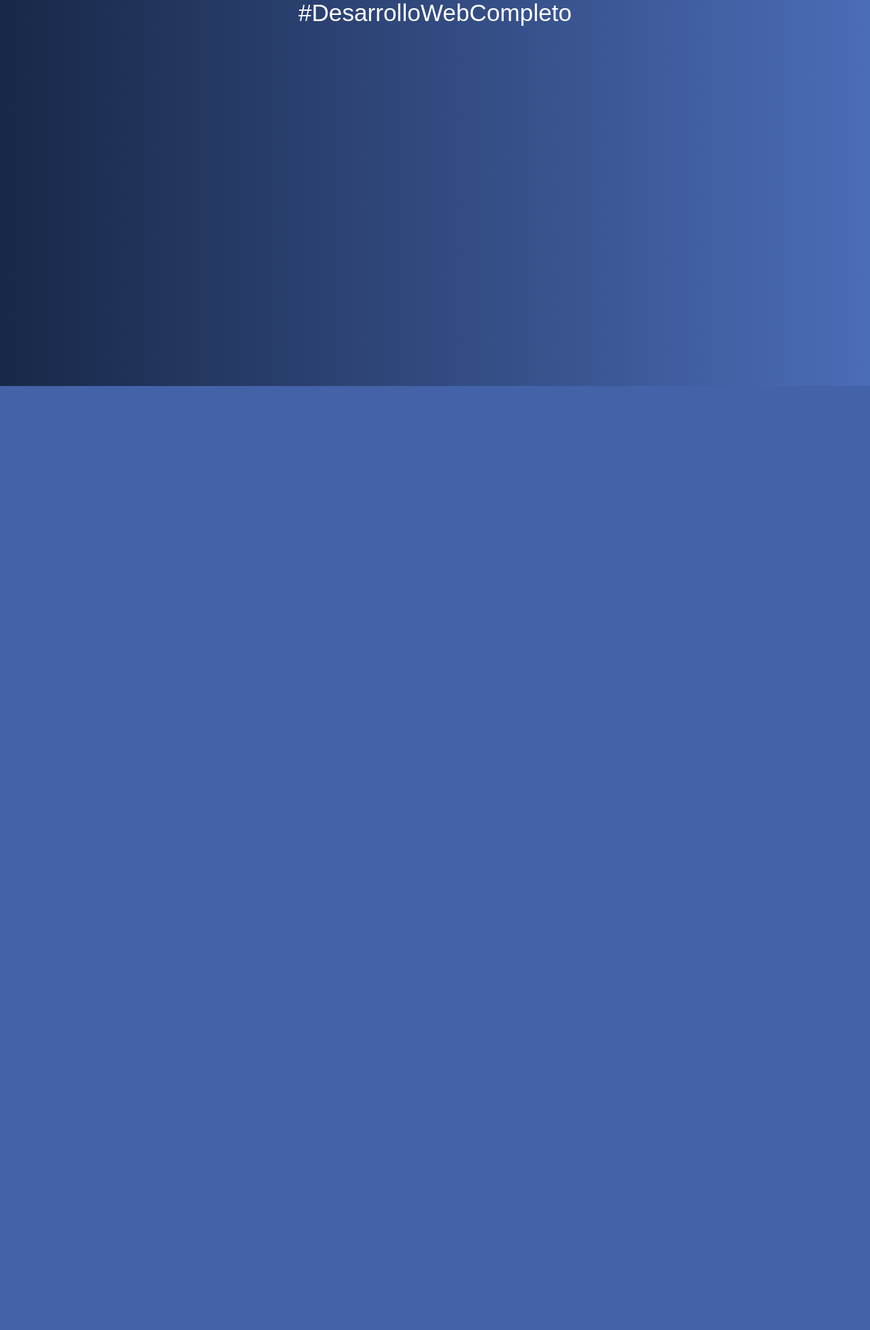
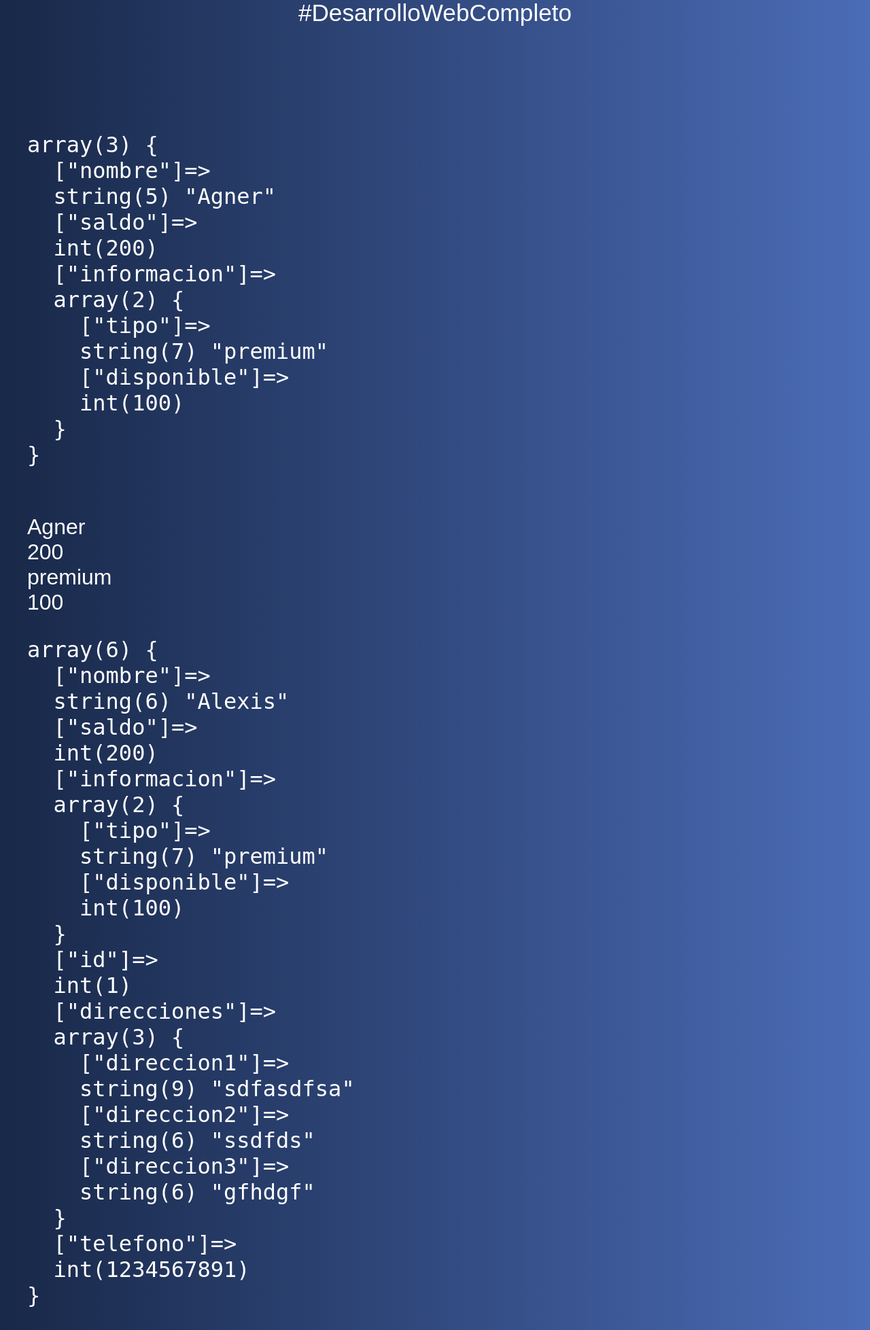
Before and after one commit to AlaskaBlackSB/introduccion-PHP, a PHP site: page /09-arrays-assoc.php in a window 1280 px wide. Shown: the part 232-2189 px from the top of the page at 68% size. Before the commit the page ends 800 px from the top, so only its background shows below. Run offline with PHP 8.4, Linux system fonts and the light colour scheme.

Commit message:
Terminé el contenido del archivo 09-arrays-assoc.php

```diff
--- a/09-arrays-assoc.php
+++ b/09-arrays-assoc.php
@@ -1,6 +1,60 @@
 <?php include 'includes/header.php';
 
+/* Arreglos asociativos.
+son equivales a los objetos en JavaScript, accedes a los elementos por medio de una propiedad
+*/
 
+$cliente = [
+    'nombre' => 'Agner',
+    'saldo' => 200,
+    'informacion' => [
+        'tipo' => 'premium',
+        'disponible' => 100,
+    ]
+];
 
+//La etiqueta pre le da formato de impresion al arreglo
+echo "<pre>";
+var_dump($cliente);
+echo "</pre>";
+
+echo"<br>"; //Salto de línea
+
+//Acceder a una propiedad del arreglo asociativos
+echo $cliente['nombre'];
+
+echo"<br>"; //Salto de línea
+
+echo $cliente['saldo'];
+
+echo "<br>"; //Salto de línea
+
+echo $cliente['informacion']['tipo'];
+
+echo "<br>"; //Salto de línea
+
+echo $cliente['informacion']['disponible'];
+
+//Agregar propiedades a un arreglo asociativo
+$cliente['id'] = 1;
+
+$cliente['direcciones'] = [
+    'direccion1' => 'sdfasdfsa',
+    'direccion2' => 'ssdfds',
+    'direccion3' => 'gfhdgf',
+];
+
+//Crea el nombre de la propiedad en una variable
+$telefono = 'telefono';
+//Agrega una propiedad con una variable
+$cliente[$telefono] = 1234567891;
+
+//Cambiar el valor de una propiedad de un arreglo asociativo
+$cliente['nombre'] = 'Alexis';
+
+//La etiqueta pre le da formato de impresion al arreglo
+echo "<pre>";
+var_dump($cliente);
+echo "</pre>";
 
 include 'includes/footer.php';
```
